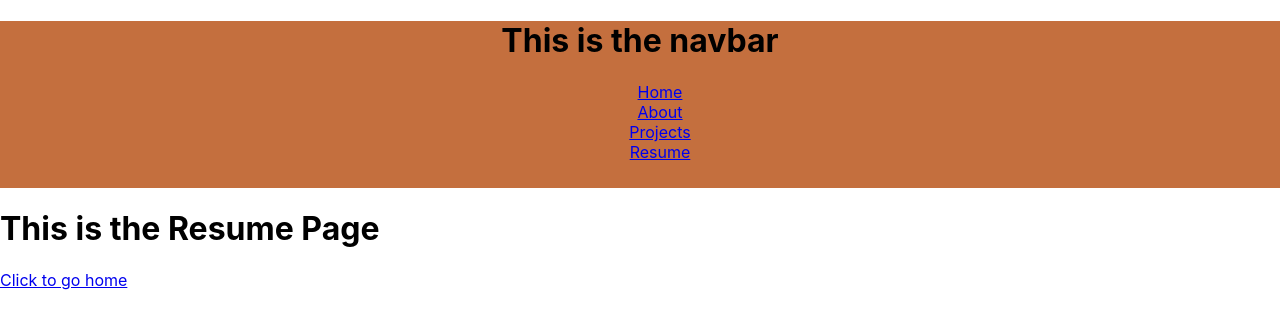
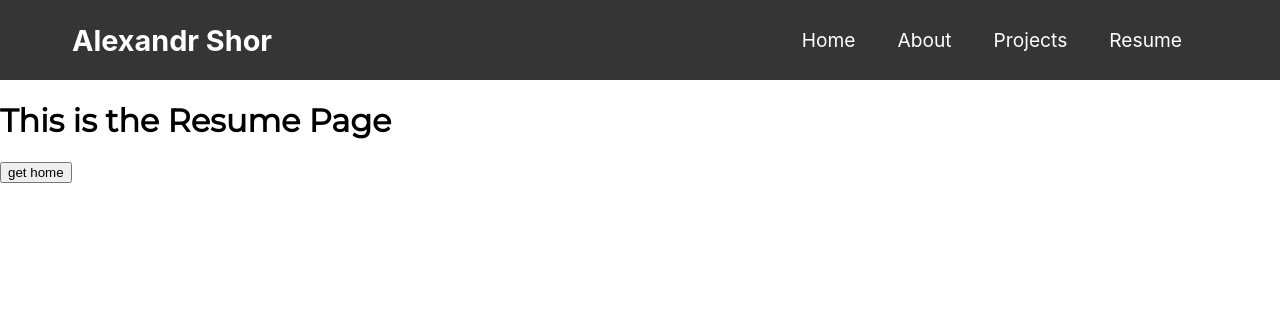
Before and after one commit to AlexShor0103/portfolio-site, a React (Create React App) app: page /#/Resume in a window 1280 px wide. Shown: the top 328 px of the page. Built offline with nearby package versions, Linux system fonts and the light colour scheme.

Commit message:
add navbar styling

```diff
--- a/public/index.html
+++ b/public/index.html
@@ -15,6 +15,9 @@
       user's mobile device or desktop. See https://developers.google.com/web/fundamentals/web-app-manifest/
     -->
     <link rel="manifest" href="%PUBLIC_URL%/manifest.json" />
+    <link rel="preconnect" href="https://fonts.googleapis.com">
+    <link rel="preconnect" href="https://fonts.gstatic.com" crossorigin>
+    <link href="https://fonts.googleapis.com/css2?family=Montserrat&display=swap" rel="stylesheet">
     <!--
       Notice the use of %PUBLIC_URL% in the tags above.
       It will be replaced with the URL of the `public` folder during the build.
@@ -24,7 +27,10 @@
       work correctly both with client-side routing and a non-root public URL.
       Learn how to configure a non-root public URL by running `npm run build`.
     -->
-    <title>React App</title>
+
+    <script src="https://kit.fontawesome.com/eb51c07db2.js" crossorigin="anonymous"></script>
+
+    <title>Shor Designs</title>
   </head>
   <body>
     <noscript>You need to enable JavaScript to run this app.</noscript>
--- a/src/App.css
+++ b/src/App.css
@@ -1,5 +1,6 @@
 .App {
   text-align: center;
+  font-family: 'Montserrat', sans-serif;
 }
 
 .App-logo {
--- a/src/App.js
+++ b/src/App.js
@@ -3,7 +3,7 @@ import About from './Pages/About';
 import Resume from './Pages/Resume';
 import Projects from './Pages/Projects';
 import './App.css';
-import Navbar from './components/Navbar';
+import Navbar from './components/Navbar/Navbar';
 
 import {HashRouter as Router, Routes, Route, Link, Navigate} from "react-router-dom";
 import ErrorPage from './Pages/ErrorPage';
--- a/src/Pages/Resume.jsx
+++ b/src/Pages/Resume.jsx
@@ -1,11 +1,19 @@
 import React from "react";
-import {Link} from "react-router-dom";
+import {useNavigate} from "react-router-dom";
 
 function Resume() {
+    let navigate = useNavigate();
     return(
         <div>
             <h1>This is the Resume Page</h1>
-            <Link to="/">Click to go home</Link>
+            {/* <Link to="/">Click to go home</Link> */}
+            <button
+                onClick={() => {
+                    navigate("/About");
+                }}
+            >
+                {" "}
+                get home</button>
         </div>
     )
 }
--- a/src/components/Navbar.css
+++ /dev/null
@@ -1,10 +0,0 @@
-ul {
-    list-style-type: none;
-}
-
-.Navbar {
-    background-color: rgb(196, 111, 62);
-    height: fit-content;
-    padding-bottom: 10px;
-    text-align: center;
-}
--- a/src/components/Navbar.jsx
+++ /dev/null
@@ -1,26 +0,0 @@
-import React from 'react';
-import './Navbar.css';
-import {Link} from 'react-router-dom';
-function Navbar() {
-    return(
-        <div className='Navbar'>
-            <h1>This is the navbar</h1>
-            <ul>
-                <li>
-                    <Link to="/">Home</Link>
-                </li>
-                <li>
-                    <Link to="/About">About</Link>
-                </li>
-                <li>
-                    <Link to="/Projects">Projects</Link>
-                </li>
-                <li>
-                    <Link to="/Resume">Resume</Link>
-                </li>
-            </ul>
-        </div>
-    )
-}
-
-export default Navbar;
--- /dev/null
+++ b/src/components/Navbar/MenuItems.jsx
@@ -0,0 +1,22 @@
+export const MenuItems = [
+    {
+        title: 'Home',
+        url: '/',
+        cName: 'nav-links'
+    },
+    {
+        title: 'About',
+        url: '/About',
+        cName: 'nav-links'
+    },
+    {
+        title: 'Projects',
+        url: '/Projects',
+        cName: 'nav-links'
+    },
+    {
+        title: 'Resume',
+        url: '/Resume',
+        cName: 'nav-links'
+    }
+]
--- /dev/null
+++ b/src/components/Navbar/Navbar.css
@@ -0,0 +1,56 @@
+/* ul {
+    list-style-type: none;
+} */
+
+/* .Navbar {
+    background-color: rgb(53, 53, 53);
+    height: fit-content;
+    padding-bottom: 10px;
+    text-align: center;
+
+} */
+
+.NavBarItems {
+    font-family: -apple-system, BlinkMacSystemFont, 'Segoe UI', 'Roboto', 'Oxygen',
+    'Ubuntu', 'Cantarell', 'Fira Sans', 'Droid Sans', 'Helvetica Neue',
+    sans-serif;
+    background: rgb(53, 53, 53);
+    height: 80px;
+    display: flex;
+    justify-content: center;
+    align-items: center;
+    font-size: 1.2rem;
+}
+
+.NavBarTitle {
+    color: #fff;
+    justify-self: start;
+    margin-left: 0px;
+    cursor: pointer;
+}
+
+.MenuChoices {
+    display: grid;
+    grid-template-columns: repeat(5, auto);
+    grid-gap: 10px;
+    list-style: none;
+    text-align: center;
+    width: 70vw;
+    justify-content: end;
+
+}
+
+.nav-links {
+    color: white;
+    text-decoration: none;
+    padding: 0.5rem 1rem;
+}
+
+.nav-links:hover {
+    background-color: #f59964;
+    font-weight: 500px;
+    font-family: 'Montserrat';
+    color:rgb(53, 53, 53);
+    border-radius: 4px;
+    transition: all 0.2s ease-in;
+}
--- /dev/null
+++ b/src/components/Navbar/Navbar.jsx
@@ -0,0 +1,29 @@
+import React from 'react';
+import './Navbar.css';
+import {Link} from 'react-router-dom';
+import {MenuItems} from './MenuItems';
+
+function Navbar() {
+
+
+
+    return(
+        <nav className="NavBarItems">
+            <h1 className="NavBarTitle">Alexandr Shor</h1>
+            <div className="menu-icon"></div>
+            <ul className="MenuChoices">
+                {MenuItems.map((item, index) => {
+                    return (
+                        <li key={index}>
+                            <Link className={item.cName} to={item.url}>
+                                {item.title}
+                            </Link>
+                        </li>
+                    )
+                })}
+            </ul>
+        </nav>
+    )
+}
+
+export default Navbar;
--- a/src/index.css
+++ b/src/index.css
@@ -1,13 +1,14 @@
 body {
   margin: 0;
-  font-family: -apple-system, BlinkMacSystemFont, 'Segoe UI', 'Roboto', 'Oxygen',
+  /* font-family: -apple-system, BlinkMacSystemFont, 'Segoe UI', 'Roboto', 'Oxygen',
     'Ubuntu', 'Cantarell', 'Fira Sans', 'Droid Sans', 'Helvetica Neue',
-    sans-serif;
+    sans-serif; */
+  font-family: 'Montserrat', sans-serif;
   -webkit-font-smoothing: antialiased;
   -moz-osx-font-smoothing: grayscale;
 }
 
 code {
-  font-family: source-code-pro, Menlo, Monaco, Consolas, 'Courier New',
-    monospace;
+  /* font-family: source-code-pro, Menlo, Monaco, Consolas, 'Courier New',
+    monospace; */
 }
```
Also changed, not shown: src/components/TestingSomething.jsx (added).
